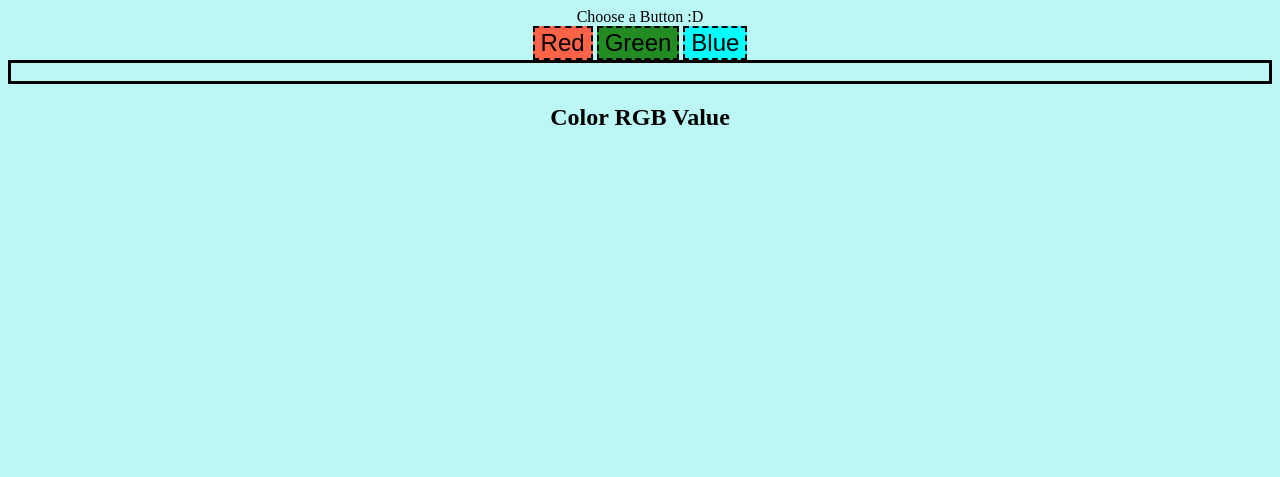
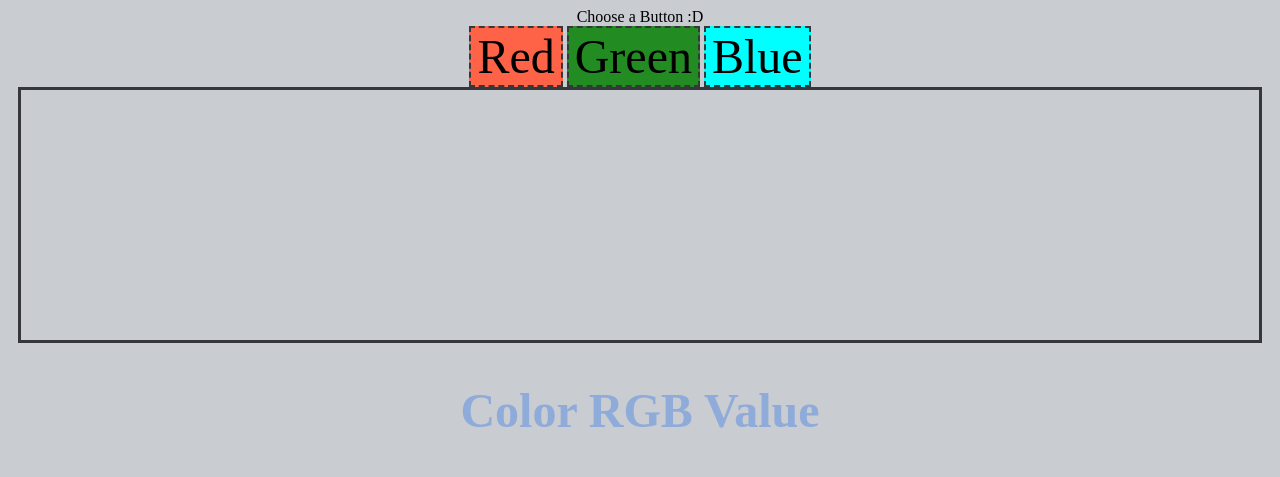
Before and after one commit to bak45247/Buttons, a Flask app: page /button in a window 1280 px wide. Shown: the top 477 px of the page. Run offline with Flask 2, Linux system fonts and the light colour scheme; some libraries are stand-ins or nearby versions.

Commit message:
Replaced real css

```diff
--- a/Buttons/static/css/index.css
+++ b/Buttons/static/css/index.css
@@ -1,20 +1,17 @@
 * {
-    background-color: rgb(187, 247, 244);
+    background-color: #c9ccd1;
     text-align: center;
 }
 
 .buttons {
-    font-size: 24px;
-    border: dashed black 2px;
-    transition-duration: 0.4s;
+    font-size: 48px;
+    border: dashed #36373A 2px;
+    font-family: 'Ruda';
 }
 
-.buttons:hover {
-    background-color: white;
-}
 
 .buttons:active {
-    background-color: black;
+    background-color: #36373A;
     box-shadow: 0 5px #666;
     transform: translateY(4px);
 }
@@ -32,6 +29,22 @@
 }
 
 .colorview {
-    height: 30%;
-    border: solid black 3px;
+    height: 250px;
+    width: 98%;
+    margin: auto;
+    border: solid #36373A 3px;
 }
+
+#pageTitle {
+    font-size: 36px;
+    color: #364051;
+    font-family: 'Varela';
+    margin-top: 100px;
+}
+
+#textValue {
+    font-size: 48px;
+    color: #8fabd9;
+    font-family: 'Varela';
+    text-transform: capitalize;
+}
```
